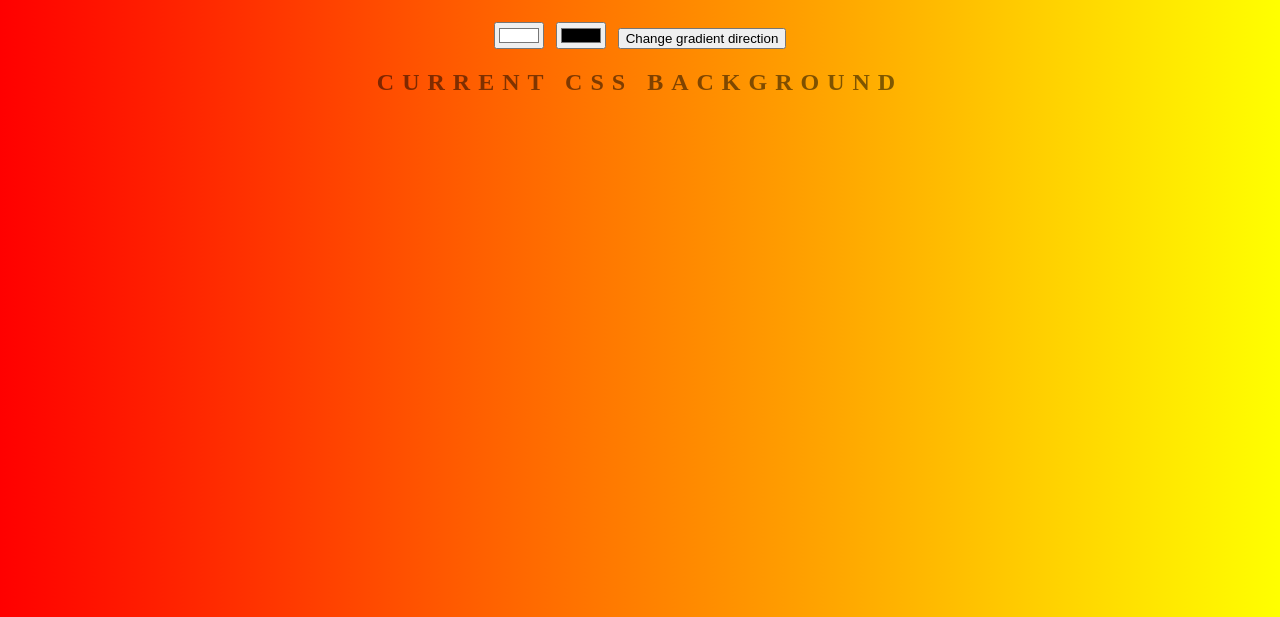
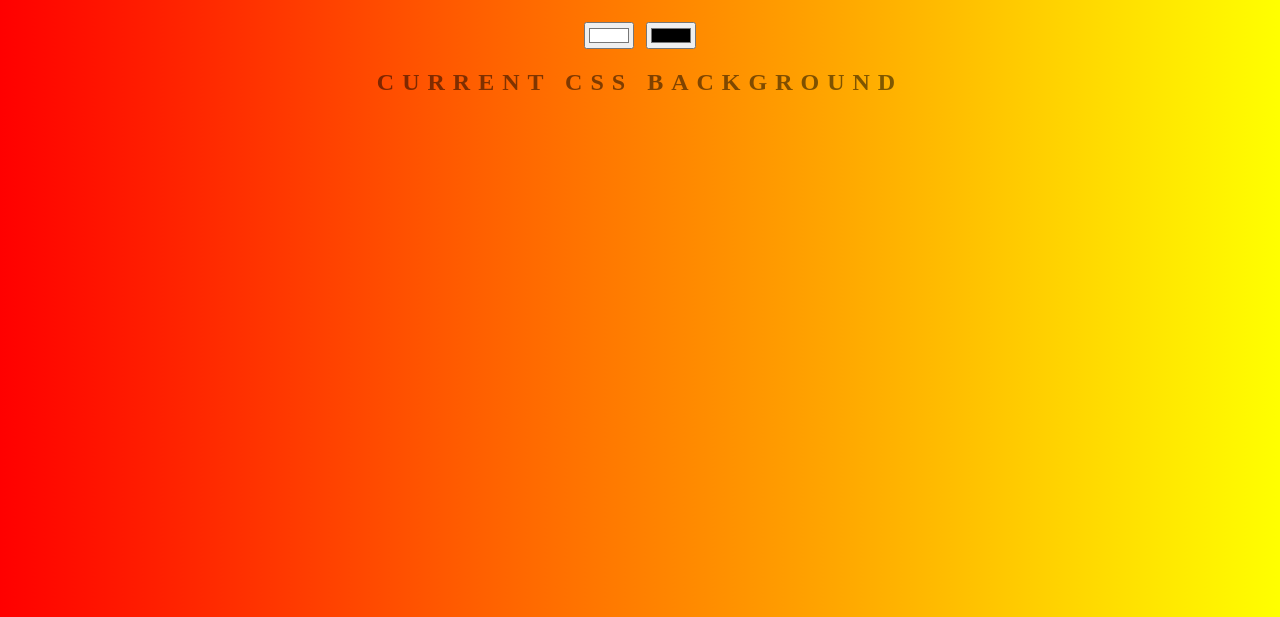
Before and after one commit to devhuzi/backgroundGen, a website: page index.html in a window 1280 px wide. Shown: the part 183-800 px from the top of the page. Drawn offline with Linux system fonts and the light colour scheme.

Commit message:
Update index.html

```diff
--- a/index.html
+++ b/index.html
@@ -10,7 +10,6 @@
     <h1>BackGround Genrator</h1>
     <input type="color" name="color1" class="color1" value="#ffffff">
     <input type="color" name="color2" class="color2" value="#000000">
-    <button id="changeGrd">Change gradient direction</button>
     <h2>Current CSS Background</h2>
     <h3></h3>
 
```
